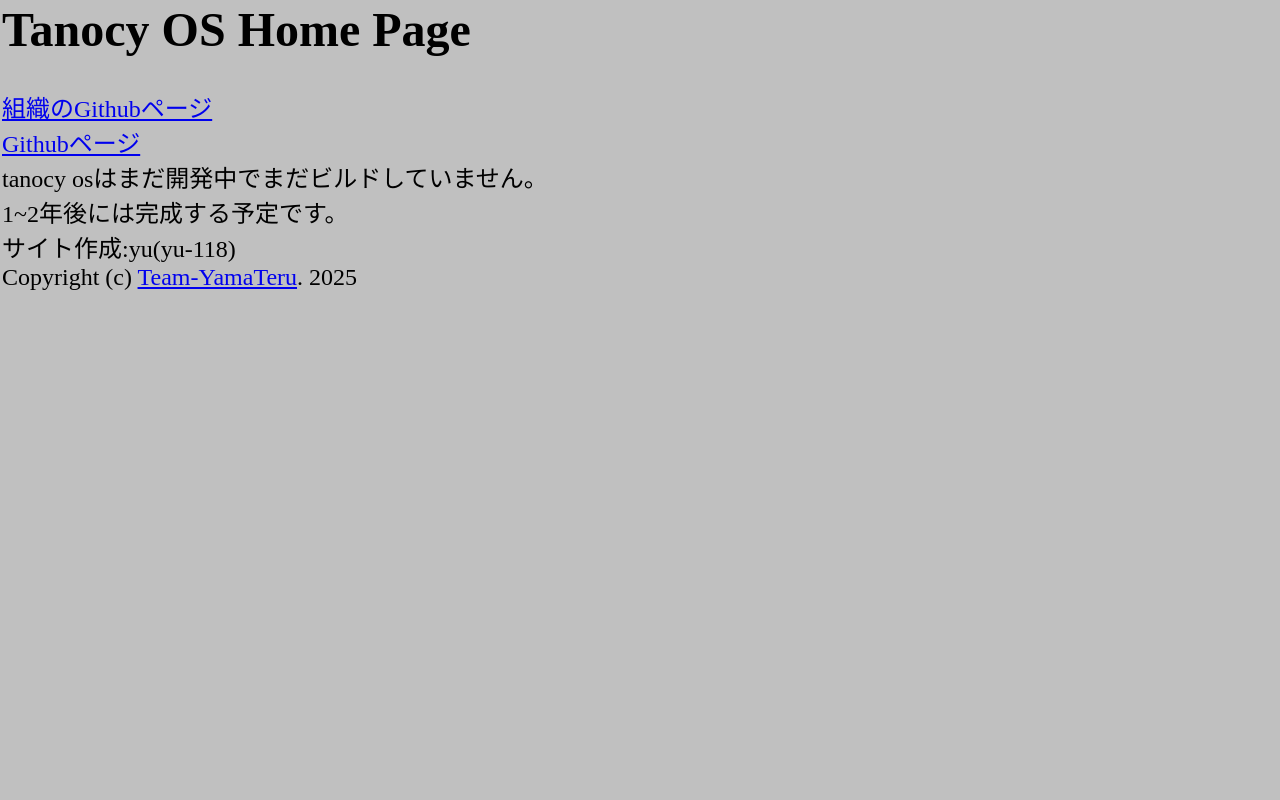
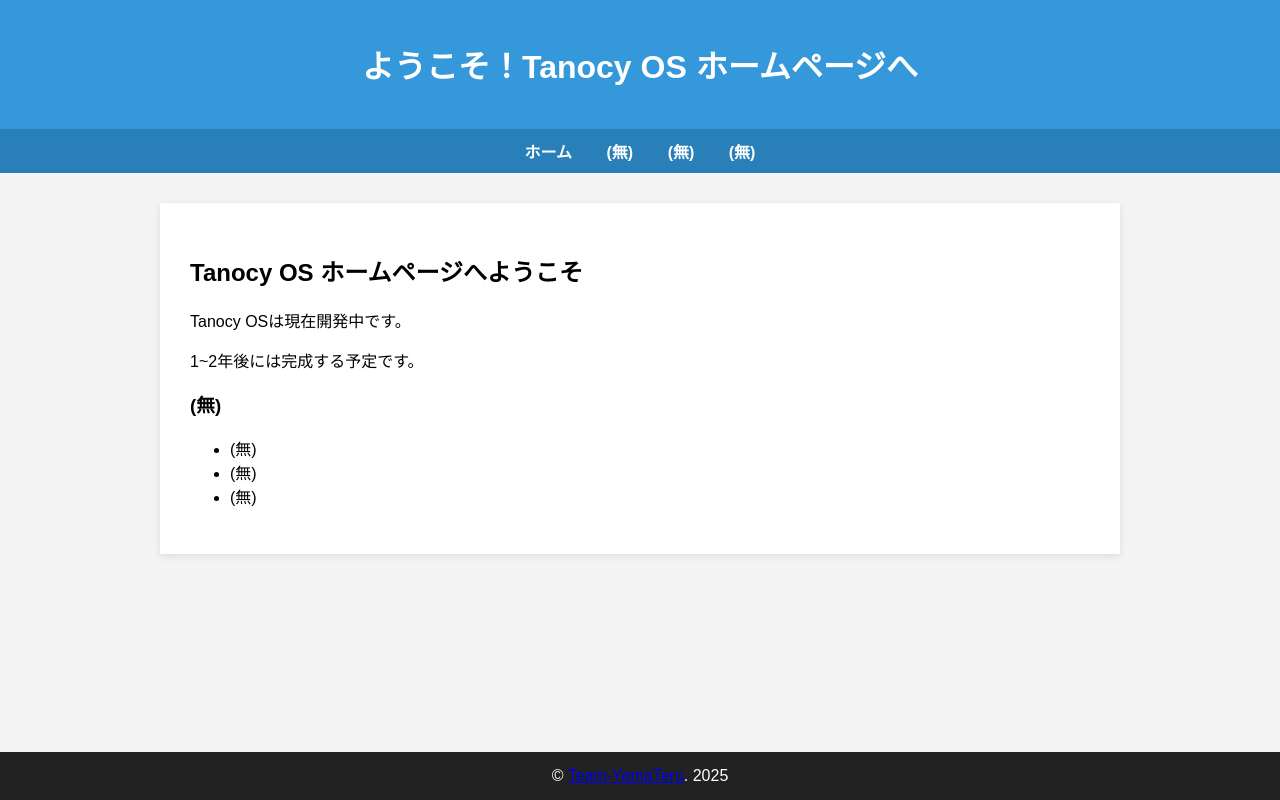
Before and after one commit to Team-YamaTeru/tanocyweb.github.io, a plain HTML site: page index.html in a window 1280 px wide. Drawn offline with Linux system fonts and the light colour scheme.

Commit message:
Update index.html

```diff
--- a/index.html
+++ b/index.html
@@ -1,30 +1,76 @@
-<html>
+<!DOCTYPE html>
+<html lang="ja">
 <head>
-	<style type="text/css">
-BODY{
-  color: #000000;
-  font-size: 24px;
-  font-family: MS UI Gothic;
-  background-color: #C0C0C0;
-  border-color: #C0C0C0;
-  border-style: rigde;
-  border-width: 4px;
-  margin: 0px;
-  margin-bottom: 2px;
-  padding: 2px;
-  text-align: justify;
-  cursor: default;
+    <meta charset="UTF-8">
+    <meta name="viewport" content="width=device-width, initial-scale=1.0">
+    <title>ホームページテンプレート</title>
+    <style>
+        body {
+            font-family: Arial, sans-serif;
+            margin: 0;
+            padding: 0;
+            background: #f4f4f4;
+        }
+        header {
+            background: #3498db;
+            color: #fff;
+            padding: 20px 0;
+            text-align: center;
+        }
+        nav {
+            background: #2980b9;
+            padding: 10px 0;
+            text-align: center;
+        }
+        nav a {
+            color: #fff;
+            margin: 0 15px;
+            text-decoration: none;
+            font-weight: bold;
+        }
+        main {
+            padding: 30px;
+            background: #fff;
+            max-width: 900px;
+            margin: 30px auto;
+            box-shadow: 0 2px 8px rgba(0,0,0,0.1);
+        }
+        footer {
+            background: #222;
+            color: #fff;
+            text-align: center;
+            padding: 15px 0;
+            position: fixed;
+            width: 100%;
+            bottom: 0;
         }
     </style>
-    <title>Tanocy OS web Home Page</title>
 </head>
 <body>
-    <h1>Tanocy OS Home Page</h1>
-	<a href="https://github.com/Team-YamaTeru">組織のGithubページ</a><br>
-    <a href="https://github.com/Team-YamaTeru/Tanocy-OS">Githubページ</a><br>
-	tanocy osはまだ開発中でまだビルドしていません。<br>
-	1~2年後には完成する予定です。<br>
-	サイト作成:yu(yu-118)<br>
-	Copyright (c) <a href="https://github.com/Team-YamaTeru">Team-YamaTeru</a>. 2025
+    <header>
+        <h1>ようこそ！Tanocy OS ホームページへ</h1>
+    </header>
+    <nav>
+        <a href="#">ホーム</a>
+        <a href="#">(無)</a>
+        <a href="#">(無)</a>
+        <a href="#">(無)</a>
+    </nav>
+    <main>
+        <h2>Tanocy OS ホームページへようこそ</h2>
+        <p>Tanocy OSは現在開発中です。</p>
+        <p>1~2年後には完成する予定です。</p>
+        <section>
+            <h3>(無)</h3>
+            <ul>
+                <li>(無)</li>
+                <li>(無)</li>
+                <li>(無)</li>
+            </ul>
+        </section>
+    </main>
+    <footer>
+        &copy; <a href="https://github.com/Team-YamaTeru">Team-YamaTeru</a>. 2025
+    </footer>
 </body>
 </html>
```
Lines whose indentation alone changed are shown as unchanged.
